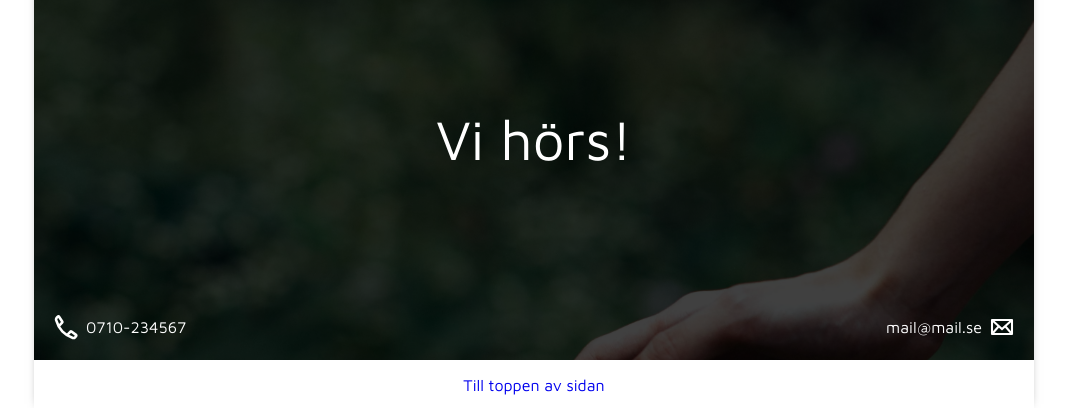
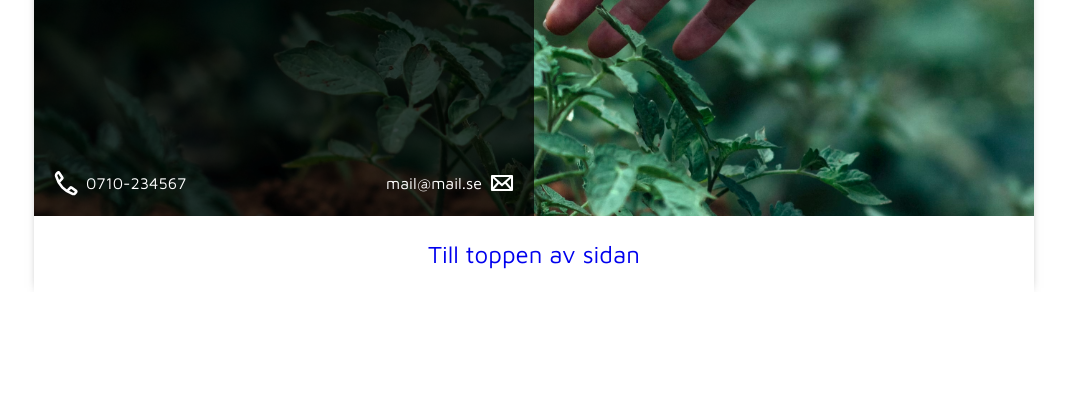
Before and after one commit to marothon/lexicon-planned-planthood, a plain HTML site: page index.html in a window 1280 px wide. Shown: the part 6179-6587 px from the top of the page, without its empty margins (106-1173 px from the left). After the commit the page ends 6471 px from the top, so only its background shows below. Drawn offline with nearby package versions, Linux system fonts and the light colour scheme.

Commit message:
Style footer for desktop

```diff
--- a/index.css
+++ b/index.css
@@ -283,9 +283,6 @@ footer{
             padding: 5rem;
             height: 47vh;
         }
-
-
-
     }
 
     a{
@@ -419,4 +416,30 @@ footer{
 
         }
     }
+
+    footer{
+        height: fit-content;
+
+        section.contact-us{
+            height: 38rem;
+            background-size: cover;
+            background-position: 0;
+
+            grid-template-columns: 1fr 1fr;
+            grid-template-rows: 1fr;
+
+            section.contact-info{
+                height: 100%;
+                grid-row: 1;
+                grid-column: 1;
+            }
+        }
+
+
+        > p{
+            font-size: 1.5rem;
+            margin: 0;
+            padding: 1.5rem;
+        }
+    }
 }
```
